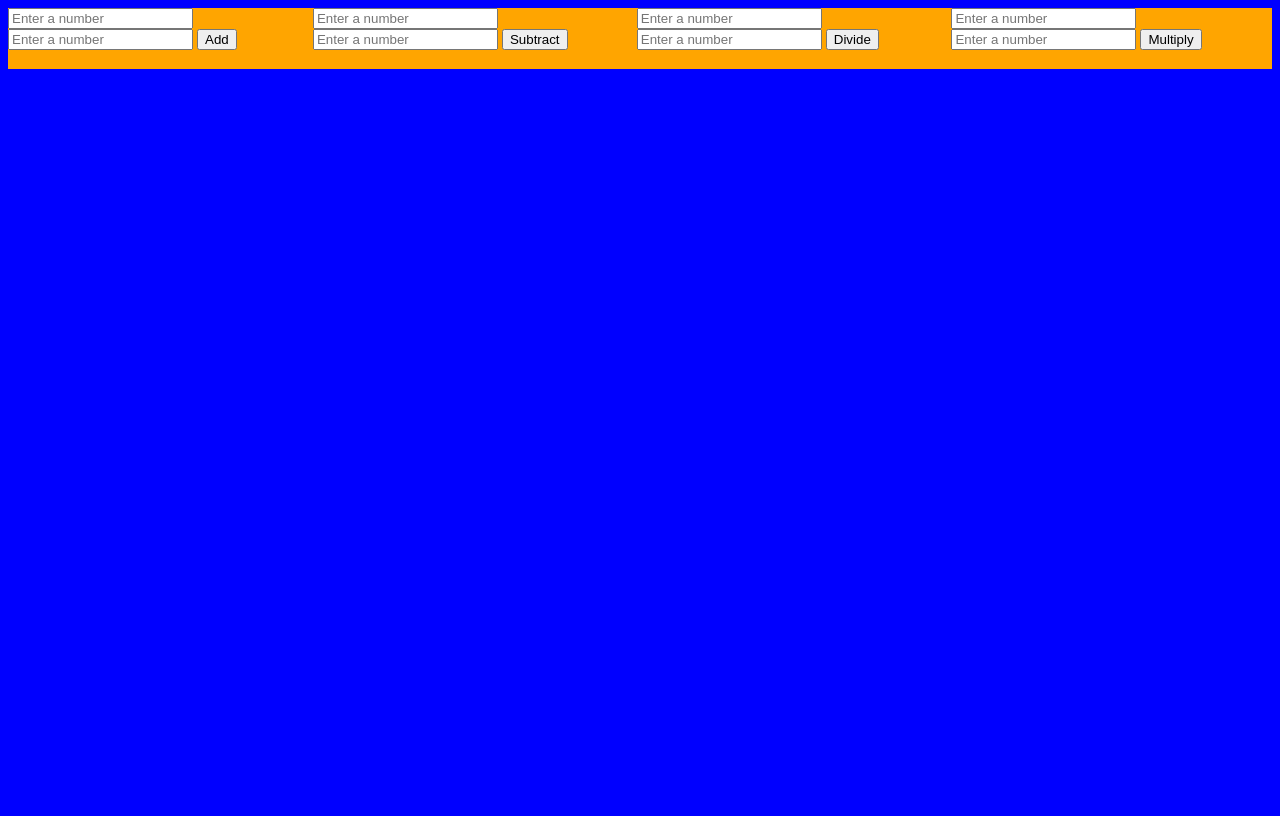
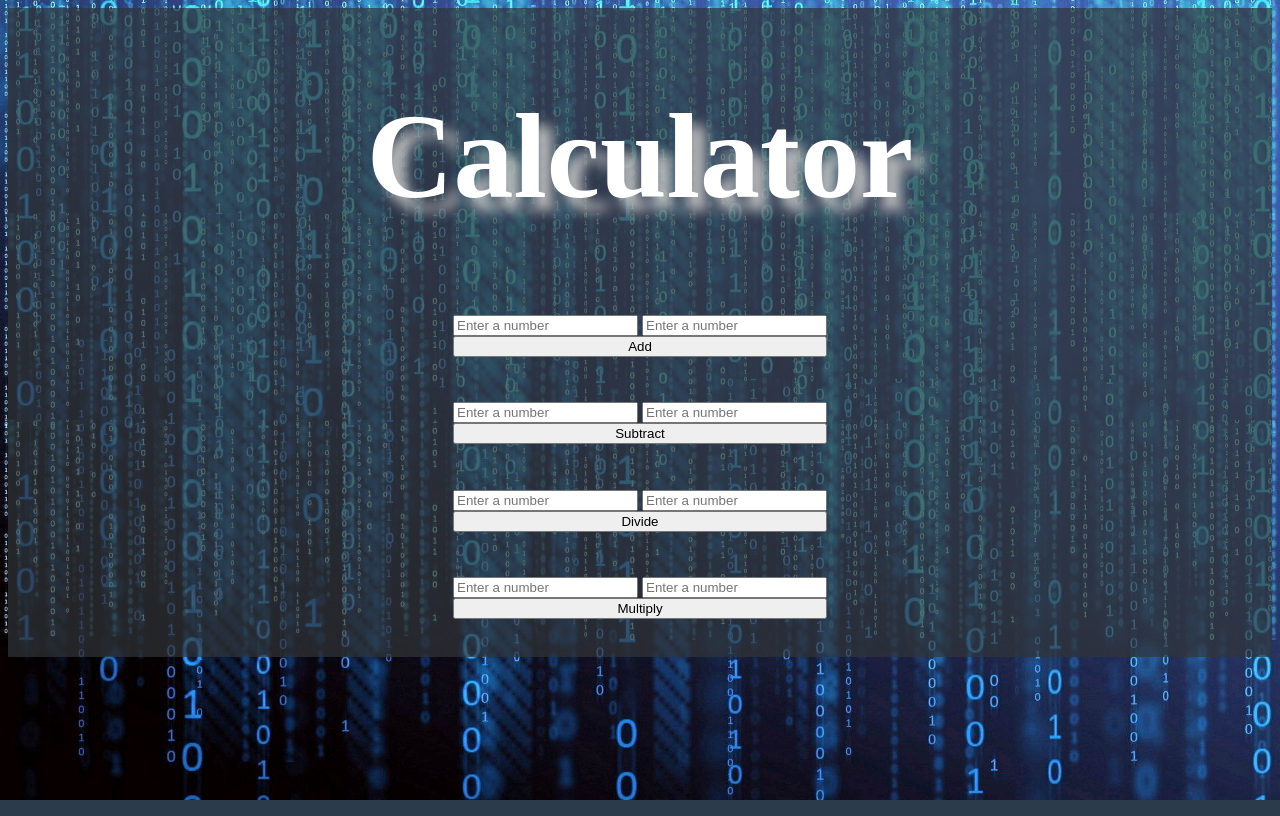
Before and after one commit to anderson0741/Calculator, a PHP site: page /calc.html in a window 1280 px wide. Run offline with PHP 8.4, Linux system fonts and the light colour scheme.

Commit message:
calculator

```diff
--- a/calc.css
+++ b/calc.css
@@ -1,12 +1,33 @@
 body {
-    /* width: 40vw; */
-    height: 100vh;
-    background-color: blue;
+    background-image: url('./Matrix BinaryHD WallpapersImagesPictures.jpg');
+    background-size: cover;
+    background-attachment: fixed;
+    background-repeat: repeat-y;
 }
 
 #colbod {
     display: flex;
+    flex-direction: column;
     justify-content: center;
-    background-color: orange;
+    align-items: center;
+    background-color: rgba(49, 53, 56, 0.7);
     margin: auto;
+    width: 100%;
+    /* margin-top: 150px; */
 }
+.titletag{
+    color: white;
+    text-shadow: 13px 13px 13px silver;
+    font-size: 15vh;
+}
+.calc{
+    display: flex;
+    flex-direction: column;
+    /* border: solid black 2px; */
+    margin-top: 1vh;
+}
+
+#mult{
+    margin-top: 3px;
+    border: solid black 2px;
+}
--- a/calc.html
+++ b/calc.html
@@ -1,5 +1,6 @@
 <!DOCTYPE html>
 <html lang="en">
+
 <head>
     <meta charset="UTF-8">
     <meta name="viewport" content="width=device-width, initial-scale=1.0">
@@ -7,33 +8,46 @@
     <link rel="stylesheet" href="calc.css">
     <title>Calculator</title>
 </head>
+
 <body>
     <div id="colbod">
-    <div class="additionclass">
+        <div class="title">
+            <h1 class="titletag">Calculator</h1>
+        </div>
+        <div class="additionClass calc">
+            <div class="theInputs">
                 <input id="add1" type="text" placeholder="Enter a number" value="">
                 <input id="add2" type="text" placeholder="Enter a number" value="">
-        <button id="add">Add</button>
+            </div>
+            <button id="calcButton add">Add</button>
             <h3 id="outputAdd"></h3>
         </div>
-    <div class="subtractionclass">
-        <input type="text" placeholder="Enter a number" id="sub1" value"">
+        <div class="subtractionclass calc">
+            <div class="theInputs">
+                <input type="text" placeholder="Enter a number" id="sub1" value "">
                 <input type="text" placeholder="Enter a number" id="sub2" value="">
-        <button id="subtract">Subtract</button>
+            </div>
+            <button id="calcButton subtract">Subtract</button>
             <h3 id="outputSub"></h3>
         </div>
-    <div class="divideclass">
+        <div class="divideclass calc">
+            <div class="theInputs">
                 <input type="text" placeholder="Enter a number" id="div1" value="">
                 <input type="text" placeholder="Enter a number" id="div2" value="">
-        <button id="divide">Divide</button>
+            </div>
+            <button id="calcButton divide">Divide</button>
             <h3 id="outputDiv"></h3>
         </div>
-    <div class="multiplicationclass">
+        <div class="multiplicationclass calc">
+            <div class="theInputs">
                 <input type="text" placeholder="Enter a number" id="mult1" value="">
                 <input type="text" placeholder="Enter a number" id="mult2" value="">
-        <button id="mult">Multiply</button>
+            </div>
+            <button id="calcButton mult">Multiply</button>
             <h3 id="outputMult"></h3>
         </div>
     </div>
     <script src="calc.js"></script>
 </body>
+
 </html>
```
Also changed, not shown: Matrix BinaryHD WallpapersImagesPictures.jpg (added). Lines whose indentation alone changed are shown as unchanged.
